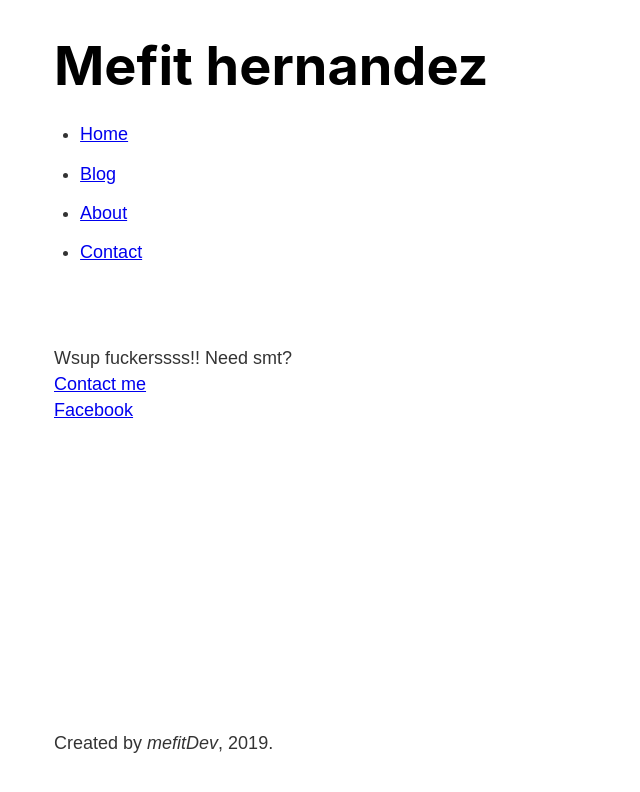
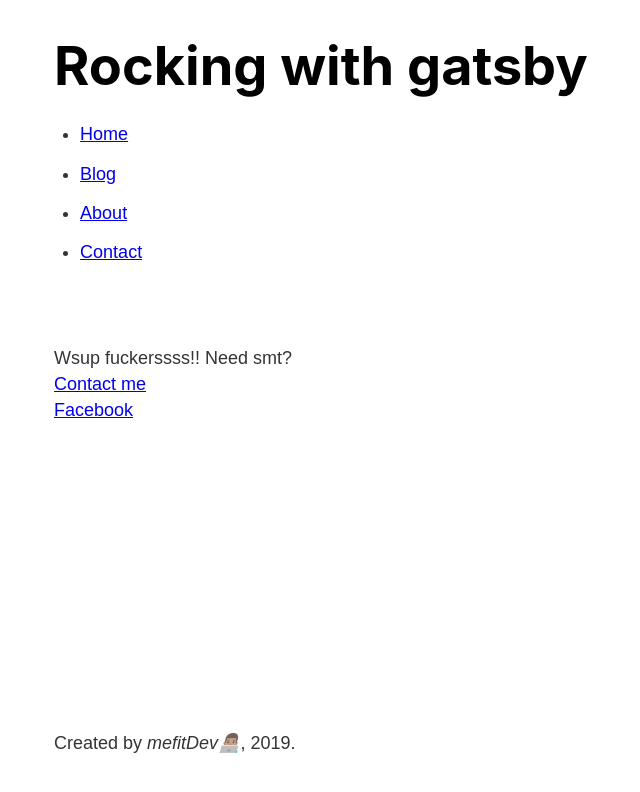
Before and after one commit to MefitHp/gatsby-bootcamp, a Gatsby site: page / in a window 1280 px wide. Shown: the whole page, without its empty margins (92-732 px from the left). Built offline with nearby package versions, Linux system fonts and the light colour scheme; Gatsby itself is replaced by a stand-in of ours.

Commit message:
Using integrated GraphQl within Gatsby

```diff
--- a/gatsby-config.js
+++ b/gatsby-config.js
@@ -5,5 +5,9 @@
  */
 
 module.exports = {
+  siteMetadata: {
+    title: "Rocking with gatsby",
+    author: "mefitDev👨🏽‍💻",
+  },
   plugins: [`gatsby-plugin-sass`],
 }
--- a/src/components/Footer.js
+++ b/src/components/Footer.js
@@ -1,9 +1,21 @@
 import React from "react"
+import { useStaticQuery, graphql } from "gatsby"
 
 const Footer = () => {
+  let data = useStaticQuery(graphql`
+    query {
+      site {
+        siteMetadata {
+          author
+        }
+      }
+    }
+  `)
+
+  let { author } = data && data.site.siteMetadata
   return (
     <p>
-      Created by <i>mefitDev</i>, {new Date().getFullYear()}.
+      Created by <i>{author}</i>, {new Date().getFullYear()}.
     </p>
   )
 }
--- a/src/components/Header.js
+++ b/src/components/Header.js
@@ -1,13 +1,25 @@
 import React from "react"
-import { Link } from "gatsby"
+import { Link, useStaticQuery, graphql } from "gatsby"
 // import "./Header.module.scss"
 import headerStyles from "./Header.module.scss"
 const Header = () => {
+  let data = useStaticQuery(graphql`
+    query {
+      site {
+        siteMetadata {
+          title
+        }
+      }
+    }
+  `)
+
+  let { title } = data && data.site.siteMetadata
+
   return (
     <header className={headerStyles.header}>
       <h1>
         <Link className={headerStyles.title} to="/">
-          Mefit hernandez
+          {title}
         </Link>
       </h1>
       <nav>
```
